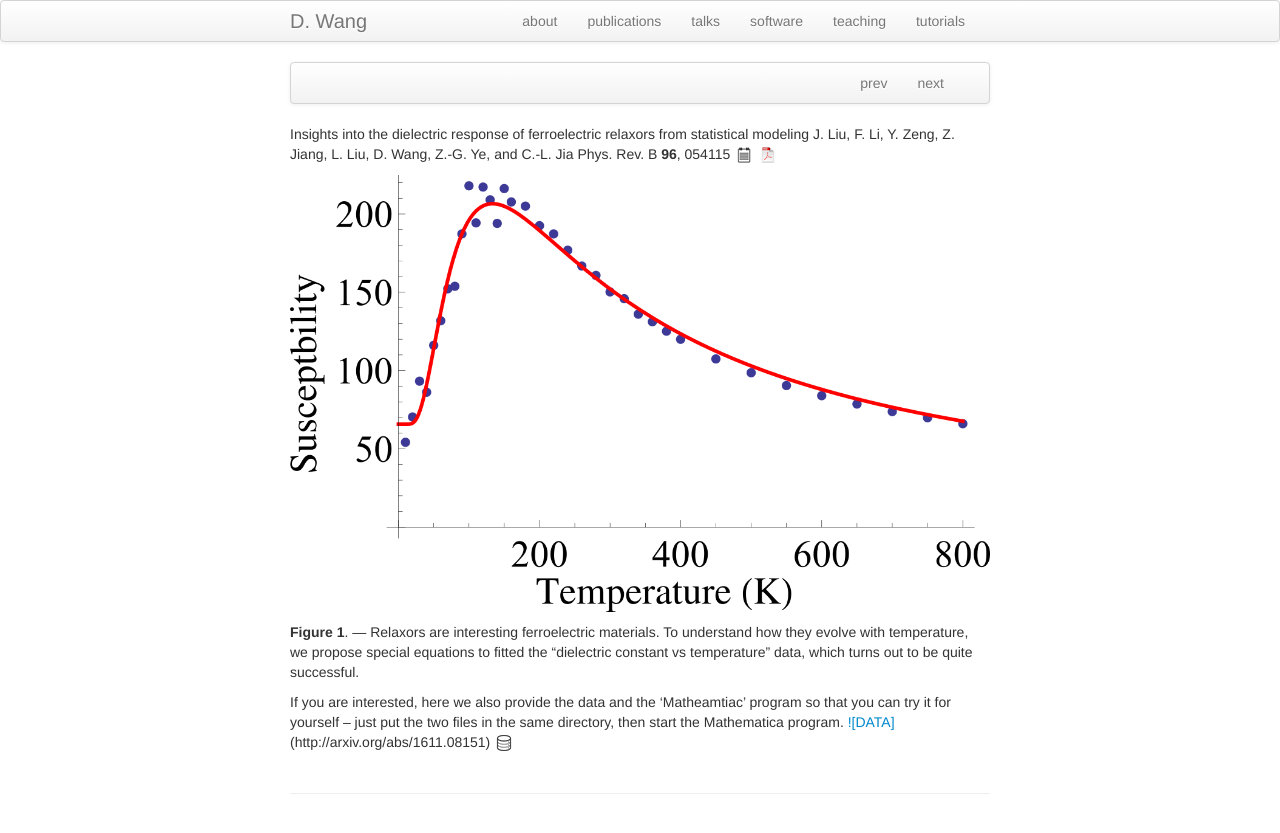
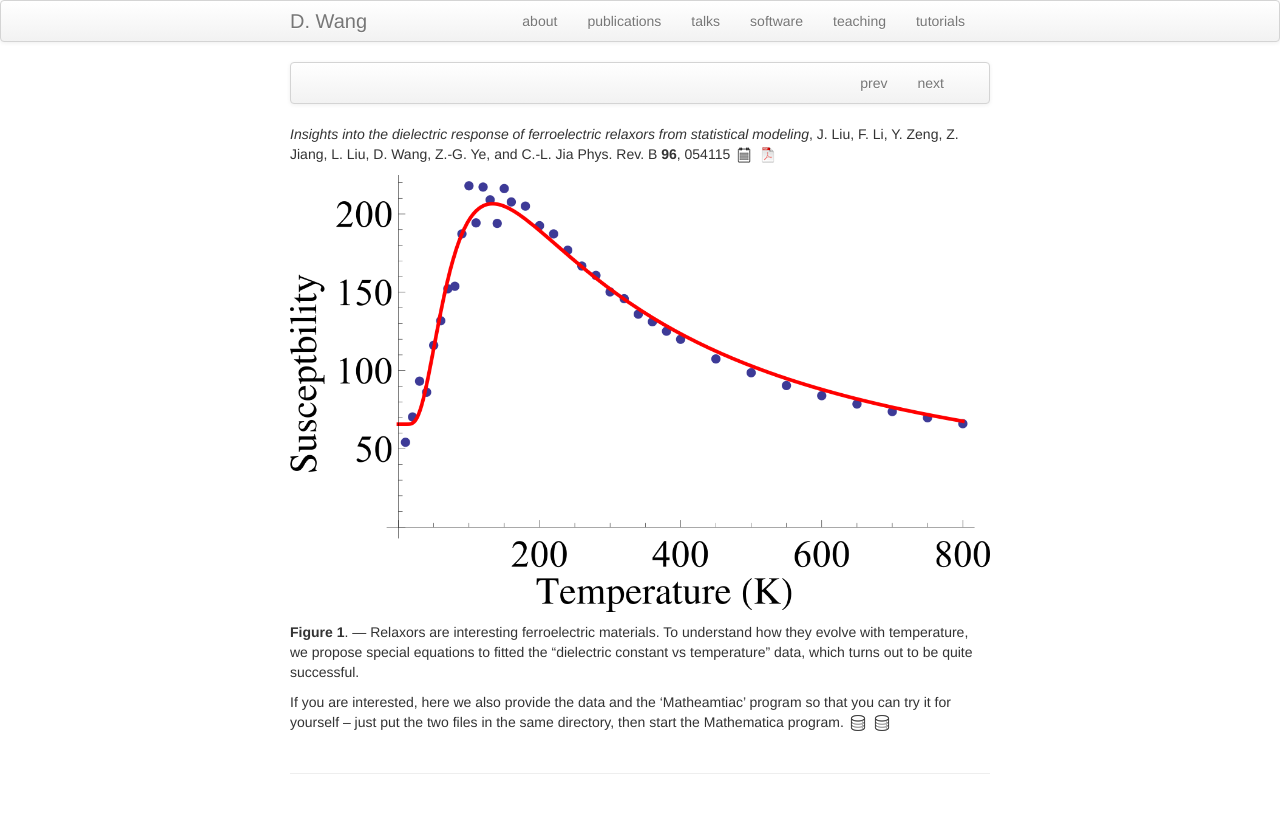
Before and after one commit to dwang5/dwang5.github.io, a Jekyll site: the page built from pages/publpics/fittings.md, in a window 1280 px wide. Shown: the top 833 px of the page. Built offline with Jekyll 4.4.1, drawn with Linux system fonts in a browser that asks for light colours.

```diff
--- a/pages/publpics/fittings.md
+++ b/pages/publpics/fittings.md
@@ -11,7 +11,7 @@ title: J. Liu (PRB 2017).
       </ul>
   </div>
 </div>
-Insights into the dielectric response of ferroelectric relaxors from statistical modeling
+*Insights into the dielectric response of ferroelectric relaxors from statistical modeling*,
 J. Liu, F. Li, Y. Zeng, Z. Jiang, L. Liu, D. Wang, Z.-G. Ye, and C.-L. Jia
 Phys. Rev. B **96**, 054115
 [![APS](../icons16/notes-icon.png)](http://journals.aps.org/prb/abstract/10.1103/PhysRevB.96.054115)
@@ -27,5 +27,5 @@ turns out to be quite successful.
 If you are interested, here we also provide the data and the
 'Matheamtiac' program so that you can try it for yourself -- just put
 the two files in the same directory, then start the Mathematica program.
-[![DATA]](../icons16/data-icon.png)(http://arxiv.org/abs/1611.08151)
-[![Program](../icons16/data-icon.png)](http://arxiv.org/abs/1611.08151)
+[![DATA](../icons16/data-icon.png)](../../assets/fittigs/MC_results_2.DAT)
+[![Program](../icons16/data-icon.png)](../../assets/maxwell_fitting_fig1.nb)
```
Also changed, not shown: 2 other files.
